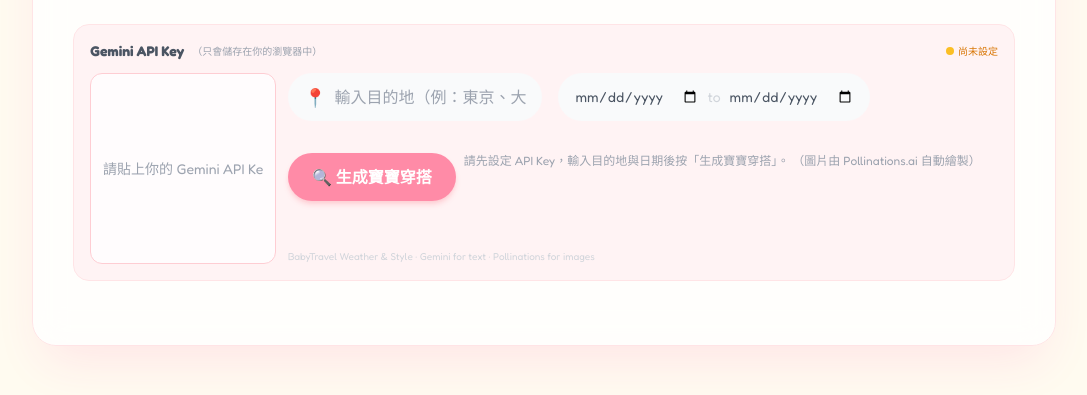
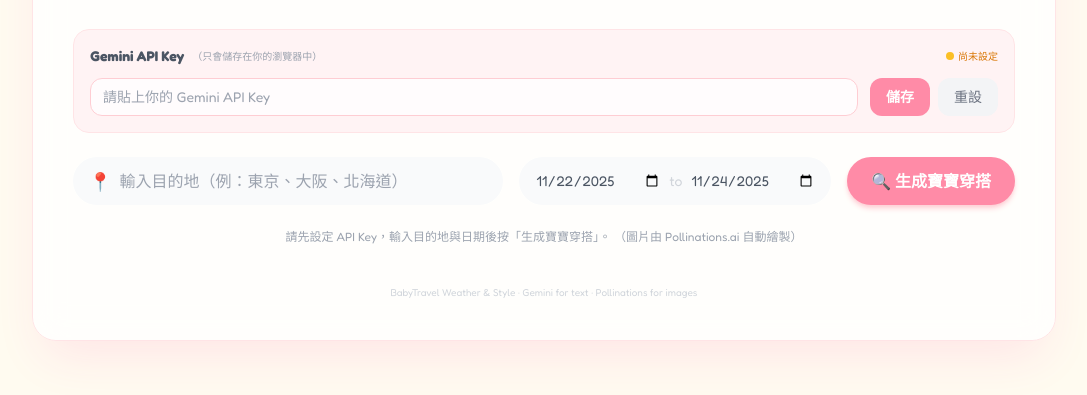
Before and after one commit to panmuksiesta/babytraveldress, a plain HTML site: page index.html in a window 1280 px wide. Shown: the part 293-688 px from the top of the page, without its empty margins (96-1183 px from the left). Drawn offline with nearby package versions, Linux system fonts and the light colour scheme; a script that the page names is missing; a web font is replaced by a local one.

Commit message:
Update index.html

```diff
--- a/index.html
+++ b/index.html
@@ -90,7 +90,6 @@
           </header>
 
           <!-- API Key 區塊 -->
-          <!-- API Key 區塊 -->
           <section class="mb-6 p-4 rounded-2xl bg-rose-50/80 border border-rose-100 space-y-3">
             <div class="flex items-center justify-between gap-3">
               <div class="flex items-center gap-2">
@@ -113,11 +112,24 @@
                 placeholder="請貼上你的 Gemini API Key"
                 class="flex-1 px-3 py-2 text-xs md:text-sm rounded-xl border border-rose-200 bg-white/80 outline-none focus:ring-2 focus:ring-accent-primary/40"
               />
-              <div class="flex flex-wrap gap-2">
+              <div class="flex gap-2">
                 <button
                   id="saveApiBtn"
-                  type="button
-
+                  type="button"
+                  class="px-3 md:px-4 py-2 text-xs md:text-sm rounded-xl bg-accent-primary text-white font-semibold hover:bg-rose-500 transition-colors"
+                >
+                  儲存
+                </button>
+                <button
+                  id="resetApiBtn"
+                  type="button"
+                  class="px-3 md:px-4 py-2 text-xs md:text-sm rounded-xl bg-gray-100 text-gray-500 hover:bg-gray-200 transition-colors"
+                >
+                  重設
+                </button>
+              </div>
+            </div>
+          </section>
 
           <!-- 查詢表單 -->
           <form
```
